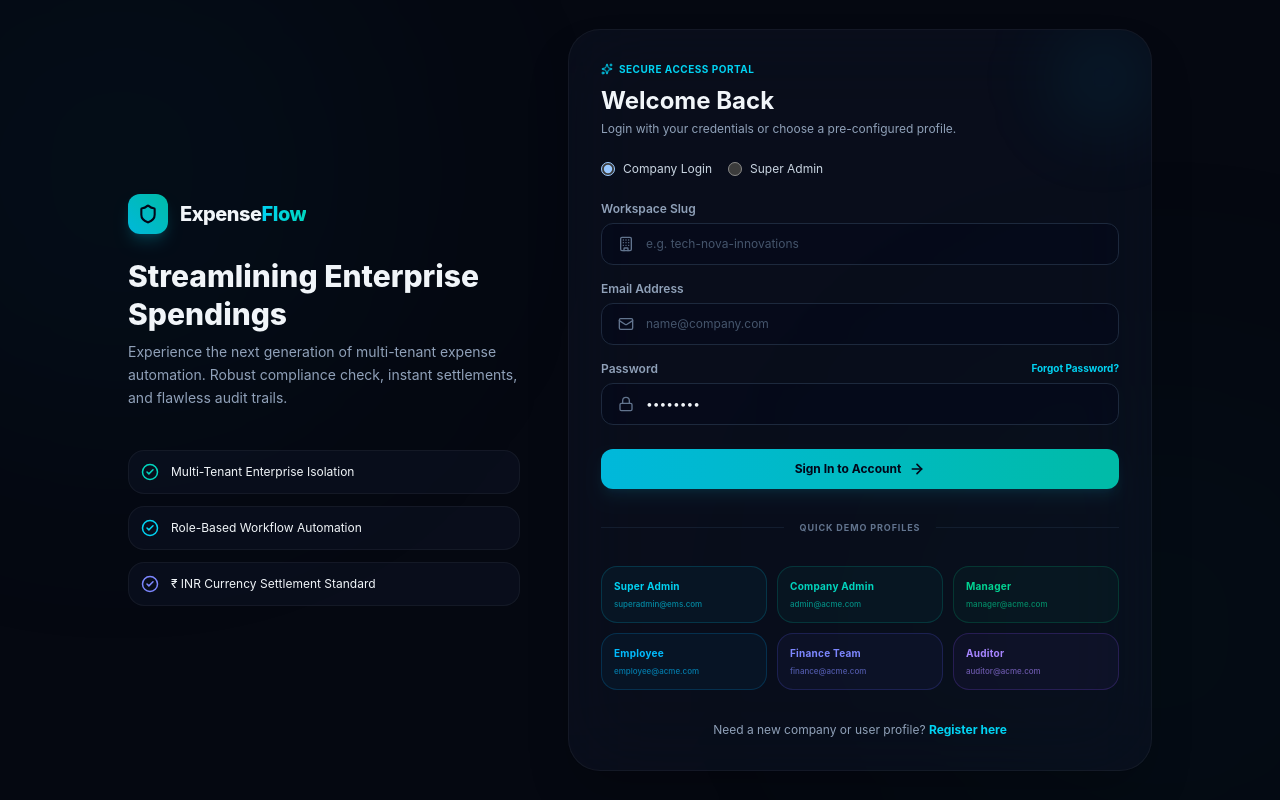
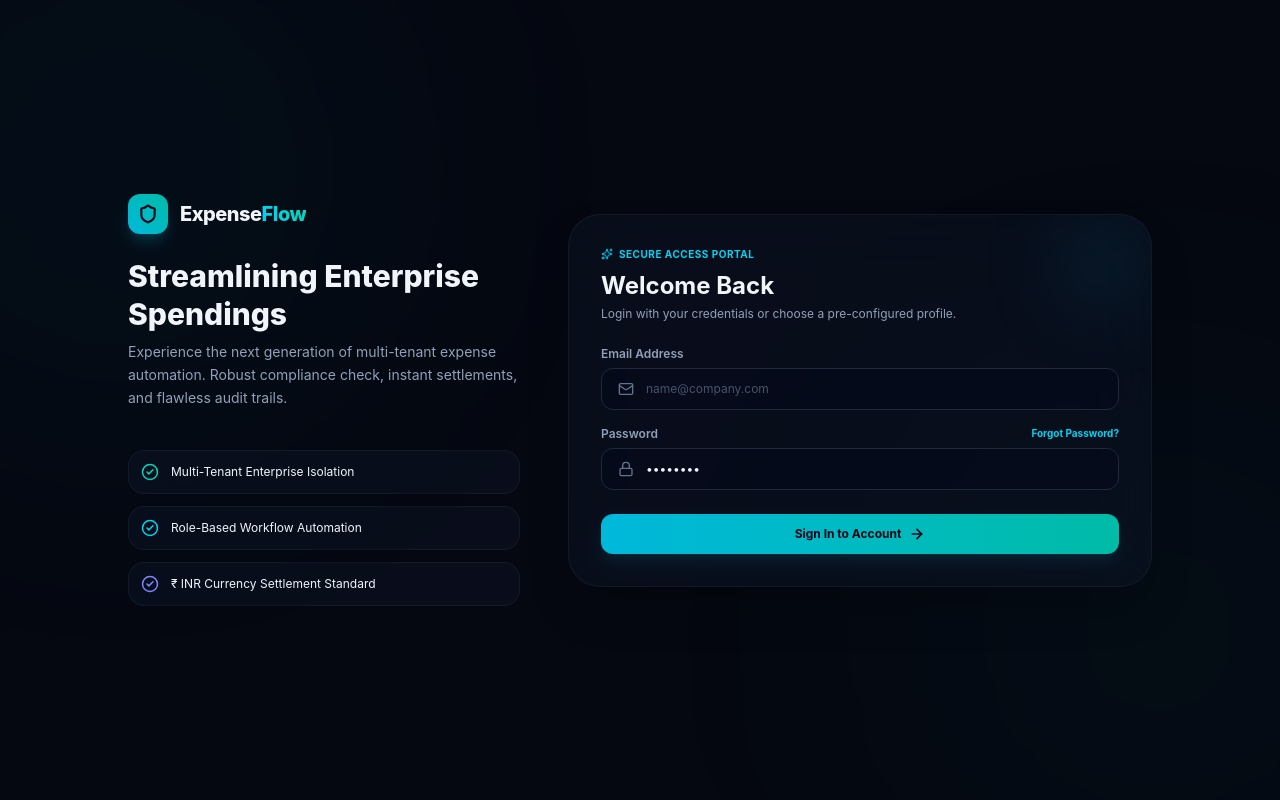
Before and after one commit to mohitkumar0831/EEMS-Frontend, a React (Vite) app: page /login in a window 1280 px wide. Built offline with nearby package versions, Linux system fonts and the light colour scheme.

Commit message:
updated login and employee Overview

```diff
--- a/src/constants/apiConstants.js
+++ b/src/constants/apiConstants.js
@@ -49,4 +49,5 @@ export const EXPENSE_ENDPOINTS = {
   GET_AUDITOR_DASHBOARD: (slug) => `${API_BASE_URL}/expenses/tenant/${slug}/auditor/dashboard`,
   GET_ADMIN_DASHBOARD: (slug) => `${API_BASE_URL}/expenses/tenant/${slug}/admin/dashboard`,
   GET_MANAGER_DASHBOARD: (slug, managerId) => `${API_BASE_URL}/expenses/tenant/${slug}/manager/${managerId}/dashboard`,
+  GET_EMPLOYEE_DASHBOARD: (slug, employeeId) => `${API_BASE_URL}/expenses/tenant/${slug}/employee/${employeeId}/dashboard`,
 };
--- a/src/pages/Employee/Overview.jsx
+++ b/src/pages/Employee/Overview.jsx
@@ -1,6 +1,9 @@
-import React from 'react';
+import React, { useState, useEffect } from 'react';
 import { useNavigate } from 'react-router-dom';
+import axios from 'axios';
 import { useAppState } from '../../context/StateContext';
+import { EXPENSE_ENDPOINTS } from '../../constants/apiConstants';
+import { PageSkeleton } from '../../components/PageSkeleton';
 import {
   FileSpreadsheet,
   AlertTriangle,
@@ -19,27 +22,44 @@ import {
 
 export const Overview = () => {
   const navigate = useNavigate();
-  const { currentUser, expenses, travelRequests, policies } = useAppState();
+  const { currentUser } = useAppState();
 
-  const myExpenses = expenses.filter((e) => e.employeeId === currentUser?.id);
-  const myTravel = travelRequests.filter((t) => t.employeeId === currentUser?.id);
-  const myPolicies = policies.filter((p) => p.tenantId === currentUser?.tenantId);
+  const [loading, setLoading] = useState(true);
+  const [dashboardData, setDashboardData] = useState(null);
 
-  const totalClaims = myExpenses.length;
-  const pendingClaimsCount = myExpenses.filter((e) => e.status === 'Pending' || e.status === 'Under Review').length;
-  const approvedClaimsCount = myExpenses.filter((e) => e.status === 'Approved').length;
-  const totalReimbursed = myExpenses.filter((e) => e.status === 'Paid').reduce((sum, e) => sum + e.amount, 0);
+  useEffect(() => {
+    const fetchDashboardData = async () => {
+      try {
+        if (!currentUser) return;
+        const tenantSlug = currentUser.tenantSlug || 'platform'; // Use tenantSlug instead of tenantId
+        const res = await axios.get(EXPENSE_ENDPOINTS.GET_EMPLOYEE_DASHBOARD(tenantSlug, currentUser.id));
+        if (res.data.success) {
+          setDashboardData(res.data.data);
+        }
+      } catch (err) {
+        console.error('Error fetching dashboard data:', err);
+      } finally {
+        setLoading(false);
+      }
+    };
+    fetchDashboardData();
+  }, [currentUser]);
 
-  // Policy Flagged Claims Count
-  const flaggedClaimsCount = myExpenses.filter((e) => e.status === 'Under Review').length;
+  if (loading || !dashboardData) {
+    return <PageSkeleton />;
+  }
 
-  // Personal Spend Category Distribution
-  const personalCategorySpend = myExpenses
-    .filter(e => e.status === 'Approved' || e.status === 'Paid')
-    .reduce((acc, e) => {
-      acc[e.category] = (acc[e.category] || 0) + e.amount;
-      return acc;
-    }, {});
+  const {
+    totalClaims = 0,
+    pendingClaimsCount = 0,
+    approvedClaimsCount = 0,
+    totalReimbursed = 0,
+    flaggedClaimsCount = 0,
+    personalCategorySpend = {},
+    recentClaims = [],
+    recentTravel = [],
+    policies = []
+  } = dashboardData;
 
   const totalMySpent = Object.values(personalCategorySpend).reduce((sum, val) => sum + val, 0) || 1;
 
@@ -145,13 +165,13 @@ export const Overview = () => {
               </button>
             </div>
 
-            {myExpenses.length === 0 ? (
+            {recentClaims.length === 0 ? (
               <div className="py-10 text-center border border-dashed border-slate-800/80 rounded-2xl bg-slate-950/10">
                 <p className="text-xs text-slate-500">No expense claims filed yet.</p>
               </div>
             ) : (
               <div className="flex flex-col gap-3">
-                {myExpenses.slice(0, 4).map((exp) => (
+                {recentClaims.slice(0, 4).map((exp) => (
                   <div key={exp.id} className="flex items-center justify-between rounded-2xl border border-white/5 bg-slate-950/20 p-3.5 hover:border-slate-800 transition-colors">
                     <div className="flex min-w-0 flex-col gap-0.5">
                       <span className="truncate text-xs font-bold text-slate-200">{exp.title}</span>
@@ -191,13 +211,13 @@ export const Overview = () => {
               </button>
             </div>
 
-            {myTravel.length === 0 ? (
+            {recentTravel.length === 0 ? (
               <div className="py-10 text-center border border-dashed border-slate-800/80 rounded-2xl bg-slate-950/10">
                 <p className="text-xs text-slate-500">No travel authorization plans submitted.</p>
               </div>
             ) : (
               <div className="flex flex-col gap-3">
-                {myTravel.slice(0, 4).map((tr) => (
+                {recentTravel.slice(0, 4).map((tr) => (
                   <div key={tr.id} className="flex items-center justify-between rounded-2xl border border-white/5 bg-slate-950/20 p-3.5 hover:border-slate-800 transition-colors">
                     <div className="flex min-w-0 flex-col gap-0.5">
                       <span className="truncate text-xs font-bold text-slate-200">{tr.destination}</span>
@@ -290,11 +310,11 @@ export const Overview = () => {
               <p className="text-[10px] text-slate-500 mt-0.5">Corporate allowance caps for category claims.</p>
             </div>
 
-            {myPolicies.length === 0 ? (
+            {policies.length === 0 ? (
               <p className="text-xs text-slate-500 text-center py-6">No policy guidelines configured.</p>
             ) : (
               <div className="flex flex-col gap-3">
-                {myPolicies.map(policy => (
+                {policies.map(policy => (
                   <div key={policy.id} className="flex items-center justify-between p-3 bg-slate-950/20 border border-white/5 rounded-2xl">
                     <div className="flex items-center gap-2.5 min-w-0">
                       <div className="w-7 h-7 rounded-lg bg-slate-900 border border-slate-850 flex items-center justify-center font-bold text-xs shrink-0 text-slate-400">
--- a/src/pages/Login.jsx
+++ b/src/pages/Login.jsx
@@ -10,7 +10,7 @@ export const Login = () => {
   const { login, setCurrentUser, showToast } = useAppState();
   const [email, setEmail] = useState('');
   const [password, setPassword] = useState('password'); // Default password for simplicity
-  const [isSuperAdmin, setIsSuperAdmin] = useState(false);
+  const [isSuperAdmin, setIsSuperAdmin] = useState(!slug);
   const [workspaceSlug, setWorkspaceSlug] = useState(slug || '');
   const [focusedField, setFocusedField] = useState(null);
   const [showForgotPassword, setShowForgotPassword] = useState(false);
@@ -26,6 +26,8 @@ export const Login = () => {
     if (slug) {
       setWorkspaceSlug(slug);
       setIsSuperAdmin(false);
+    } else {
+      setIsSuperAdmin(true);
     }
   }, [slug]);
 
@@ -292,31 +294,7 @@ export const Login = () => {
 
               {/* Form */}
               <form onSubmit={handleSubmit} className="flex flex-col gap-4">
-                {/* Login Type Toggle */}
-                {!isTenantRoute && (
-                  <div className="flex items-center gap-4 mb-2">
-                    <label className="flex items-center gap-2 text-xs text-slate-300 cursor-pointer">
-                      <input
-                        type="radio"
-                        name="loginType"
-                        checked={!isSuperAdmin}
-                        onChange={() => setIsSuperAdmin(false)}
-                        className="w-3.5 h-3.5 bg-slate-900 border-slate-700 text-cyan-500 focus:ring-cyan-500/20"
-                      />
-                      Company Login
-                    </label>
-                    <label className="flex items-center gap-2 text-xs text-slate-300 cursor-pointer">
-                      <input
-                        type="radio"
-                        name="loginType"
-                        checked={isSuperAdmin}
-                        onChange={() => setIsSuperAdmin(true)}
-                        className="w-3.5 h-3.5 bg-slate-900 border-slate-700 text-teal-500 focus:ring-teal-500/20"
-                      />
-                      Super Admin
-                    </label>
-                  </div>
-                )}
+
 
                 {isTenantRoute && (
                   <div className="flex flex-col gap-1.5 mb-1">
@@ -397,37 +375,7 @@ export const Login = () => {
               </button>
             </form>
 
-            {/* Quick Demo Access Divider */}
-            <div className="flex items-center gap-4 my-2">
-              <div className="h-px bg-slate-800/60 flex-grow" />
-              <span className="text-[9px] font-bold tracking-widest text-slate-500 uppercase">Quick Demo Profiles</span>
-              <div className="h-px bg-slate-800/60 flex-grow" />
-            </div>
 
-            {/* Quick Login Grid */}
-            <div className="grid grid-cols-2 sm:grid-cols-3 gap-2.5">
-              {demoAccounts.map((account) => (
-                <button
-                  key={account.name}
-                  type="button"
-                  onClick={() => handleQuickLogin(account.email)}
-                  className={`border rounded-2xl p-3 text-left flex flex-col gap-1 transition-all hover:scale-[1.03] cursor-pointer ${account.color}`}
-                >
-                  <span className="text-[10px] font-bold tracking-wide truncate">{account.name}</span>
-                  <span className="text-[8px] opacity-60 truncate max-w-full font-medium">{account.email}</span>
-                </button>
-              ))}
-            </div>
-
-            <div className="text-center mt-2 text-xs text-slate-400">
-              Need a new company or user profile?{' '}
-              <button
-                onClick={() => navigate('/register')}
-                className="text-cyan-400 font-bold hover:underline cursor-pointer transition-all"
-              >
-                Register here
-              </button>
-            </div>
           </div>
         </div>
 
```
